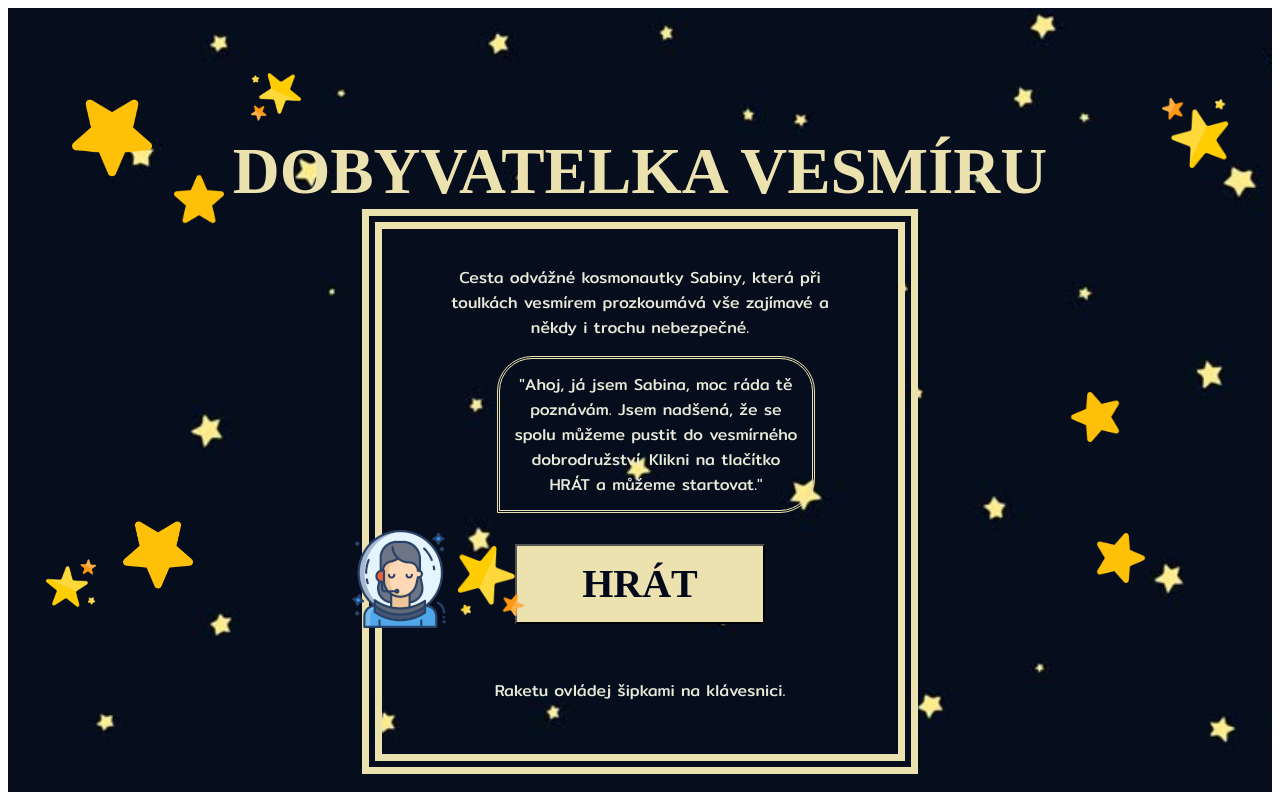
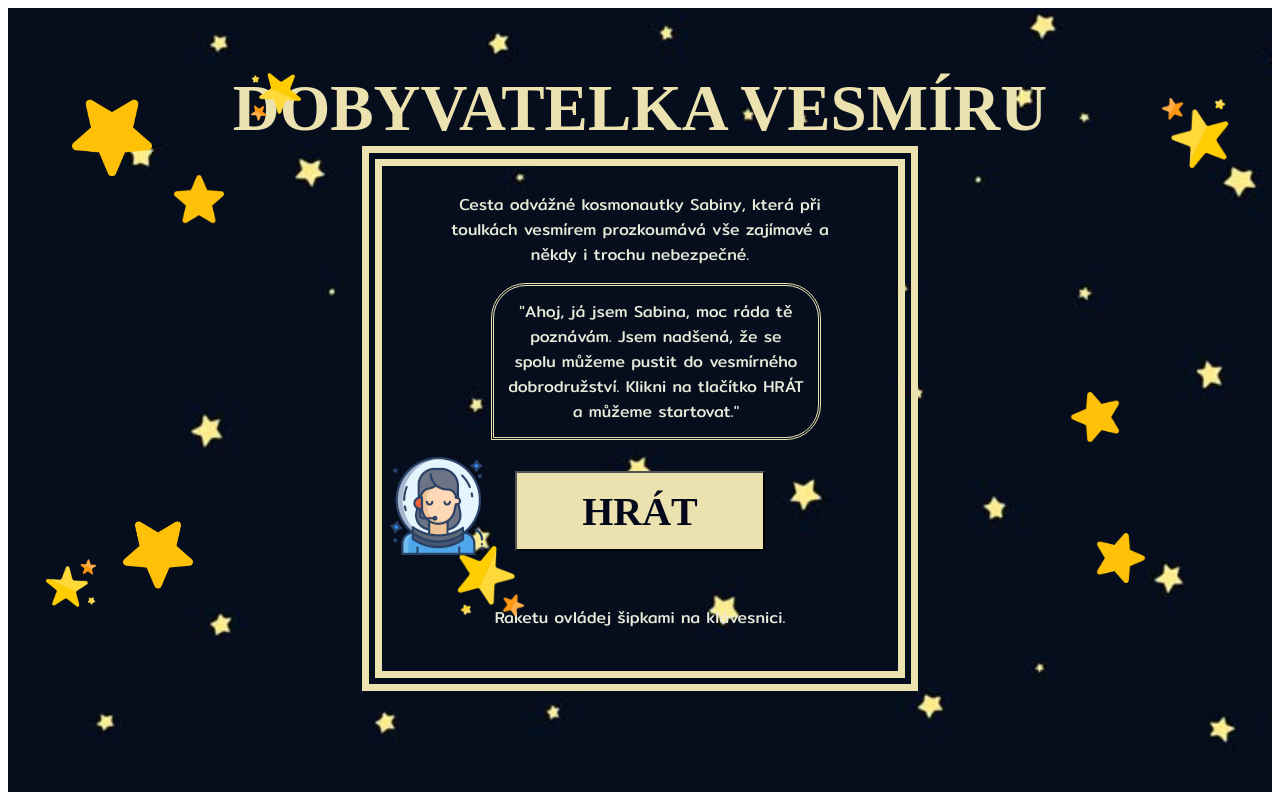
Before and after one commit to DorkaG/bludiste, a Vue app: page / in a window 1280 px wide. Built offline with nearby package versions, Linux system fonts and the light colour scheme; a web font is replaced by a local one; what vue-js-modal would draw is missing.

Commit message:
úvodní

```diff
--- a/src/App.vue
+++ b/src/App.vue
@@ -98,20 +98,21 @@ p{
 }
 
 .btn-green {
-  background-color: rgb(75, 240, 75);
+  background-color: rgb(73, 151, 73);
 
 }
 
 .btn-yellow {
-  background-color:rgb(243, 229, 38);
+  background-color:rgb(241, 229, 159);
 
 }
 .btn-kostka {
   background-color:white;
+
 }
 
 .btn-red {
-  background-color: rgb(199, 6, 6);
+  background-color: rgb(182, 58, 58);
 }
 
 .btn-blue {
--- a/src/components/SablonaHry.vue
+++ b/src/components/SablonaHry.vue
@@ -13,10 +13,10 @@
 
         <div class="tlacitka border-grey palubniDeska">
 
-            <button class="btn btn-red" v-on:click="pryc" v-bind:class="{'btn-grey': vyhra === true}">🠜 odleťet </button>
+            <button class="btn btn-red" v-on:click="pryc" v-bind:class="{'btn-grey': vyhra === true}">🠜 ODEJÍT </button>
             <button class="btn btn-yellow" v-on:click="obnov" v-bind:class="{'btn btn-grey': nazevHry === 'pohadka', 'btn btn-kostka': nazevHry === 'kostka'}"
             ><span v-if="nazevHry != 'kostka'">⟲</span><span v-else-if="nazevHry === 'kostka'">⚄</span></button>
-            <button class="btn btn-green" v-on:click="dal" v-bind:class="{'btn-grey': vyhra === false}"> leťet dál 🠞</button>
+            <button class="btn btn-green" v-on:click="dal" v-bind:class="{'btn-grey': vyhra === false}"> POKRAČOVAT 🠞</button>
 
 
 
--- a/src/views/Home.vue
+++ b/src/views/Home.vue
@@ -56,7 +56,7 @@ export default {
 
 .uvod {
   margin: 0 28%;
-  padding: 20px;
+  padding: 10px;
   font-family: 'Turret Road', cursive;
   text-align: center;
   border: 20px double rgb(235, 226, 176);
@@ -70,7 +70,7 @@ h1 {
     text-transform: uppercase;
     text-align: center;
     font-size: 65px;
-    padding-top: 10%;
+    padding-top: 5%;
     font-family: 'Turret Road', cursive;
 }
 
@@ -96,7 +96,7 @@ p{
 .astronautka {
   width: 100px;
   position: absolute;
-  margin-left: -13%;
+  margin-left: -10%;
 }
 
 .hvezda1 {
```
